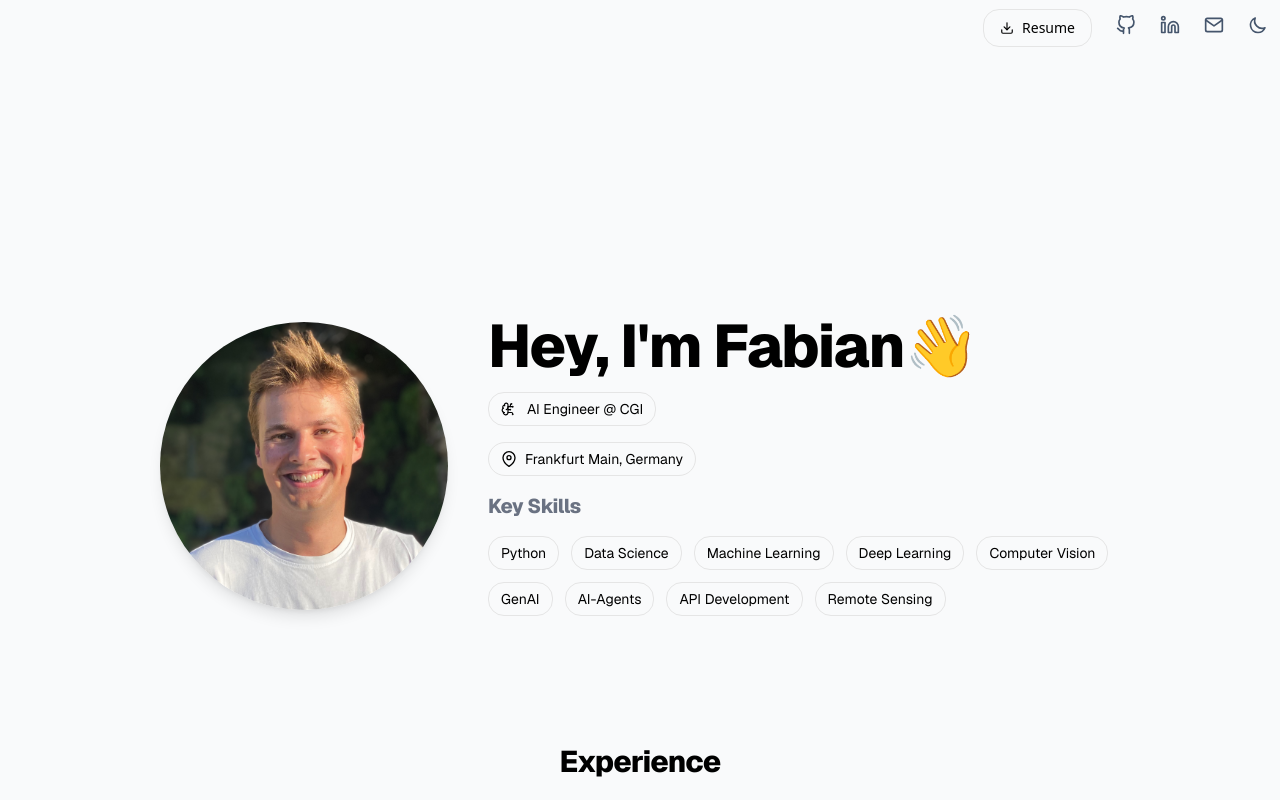
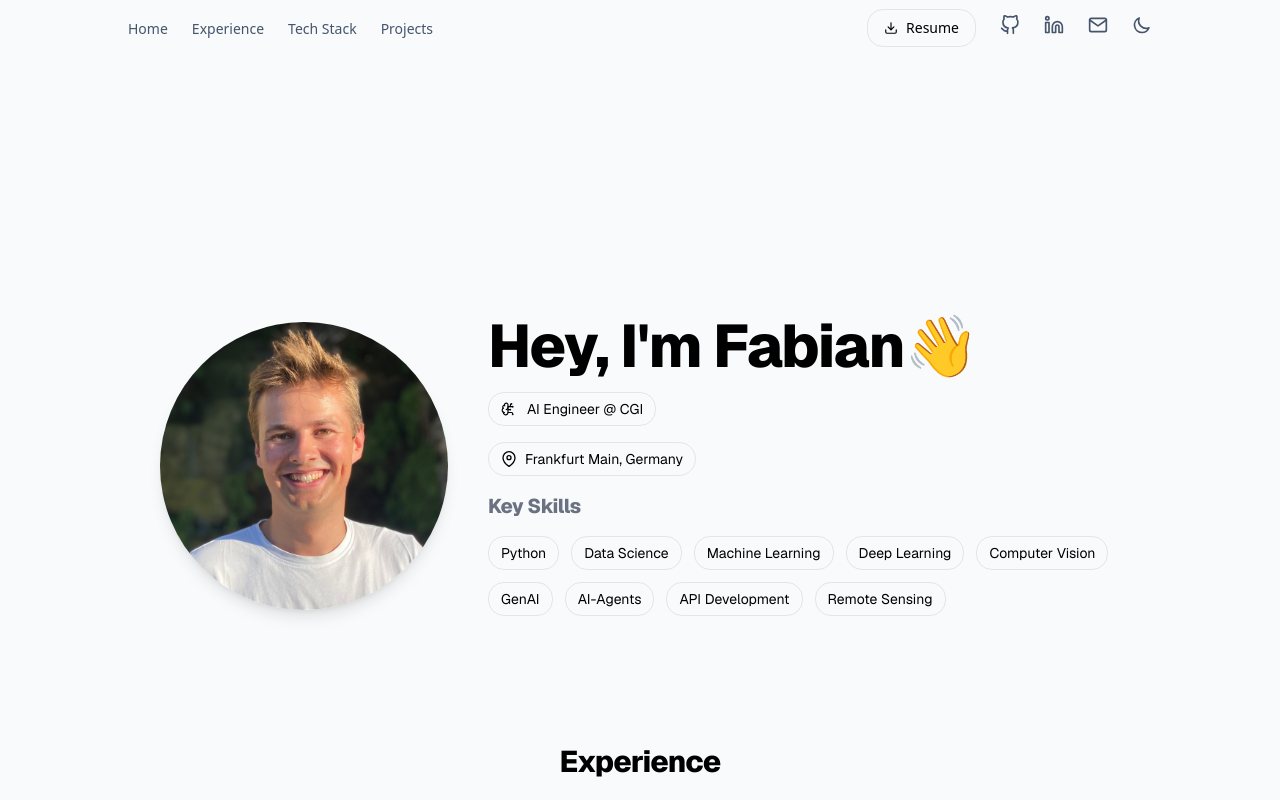
Before and after one commit to Taraman12/portfolio, a Next.js app: page / in a window 1280 px wide. Shown: the top 800 px of the page. Built offline with nearby package versions, Linux system fonts and the light colour scheme.

Commit message:
feat: added TopBar Nav

```diff
--- a/src/app/globals.css
+++ b/src/app/globals.css
@@ -12,6 +12,10 @@
   --background: #ffffff;
   --foreground: #171717;
 } */
+
+html {
+  scroll-behavior: smooth;
+}
 
 @theme inline {
   --color-background: var(--background);
--- a/src/app/page.tsx
+++ b/src/app/page.tsx
@@ -9,13 +9,28 @@ export default function Home() {
   return (
     <div className="font-sans grid grid-rows-[20px_1fr_20px] items-center justify-items-center min-h-screen p-8 pb-20 gap-16 sm:p-20">
       <main className="flex w-full max-w-5xl flex-col gap-[32px] row-start-2 items-center sm:items-start">
+        {/* Home */}
+        <section id="home" className="w-full scroll-mt-24">
           <Hero />
+        </section>
+
+        {/* Experience */}
+        <section id="experience" className="w-full scroll-mt-24">
           <SectionDivider className="pt-0">Experience</SectionDivider>
           <Experience />
+        </section>
+
+        {/* Tech Stack */}
+        <section id="tech-stack" className="w-full scroll-mt-24">
           <SectionDivider>Tech Stack</SectionDivider>
           <Skills />
+        </section>
+
+        {/* Projects */}
+        <section id="projects" className="w-full scroll-mt-24">
           <SectionDivider>Projects</SectionDivider>
           <Projects />
+        </section>
       </main>
     </div>
   );
--- a/src/components/SectionDivider.tsx
+++ b/src/components/SectionDivider.tsx
@@ -10,7 +10,7 @@ const SectionDivider: React.FC<DividerProps> = ({ children, className }) => {
     return (
         <h2
             className={cn(
-                "w-full text-center text-xl font-extrabold tracking-tight sm:text-2xl lg:text-3xl pt-8",
+                "w-full text-center text-xl font-extrabold tracking-tight sm:text-2xl lg:text-3xl p-8",
                 className
             )}
         >
--- a/src/components/TopBar.tsx
+++ b/src/components/TopBar.tsx
@@ -8,7 +8,35 @@ import { TopBarItem } from "./TopBarItem";
 
 export function TopBar() {
     return (
-        <div className="w-full h-14 flex items-center justify-end dark:bg-neutral-900 bg-gray-50">
+        <div className="w-full dark:bg-neutral-900 bg-gray-50">
+            {/* match content edges with main container */}
+            <div className="mx-auto flex h-14 w-full max-w-5xl items-center px-4 md:px-0">
+                {/* Navigation (left) */}
+                <nav className="flex items-center mr-auto" aria-label="Primary">
+                    <TopBarItem>
+                        <a href="#home" className="inline-flex items-center text-sm font-medium text-slate-600 dark:text-slate-300 hover:text-slate-900 dark:hover:text-slate-50 transition-colors">
+                            Home
+                        </a>
+                    </TopBarItem>
+                    <TopBarItem>
+                        <a href="#experience" className="inline-flex items-center text-sm font-medium text-slate-600 dark:text-slate-300 hover:text-slate-900 dark:hover:text-slate-50 transition-colors">
+                            Experience
+                        </a>
+                    </TopBarItem>
+                    <TopBarItem>
+                        <a href="#tech-stack" className="inline-flex items-center text-sm font-medium text-slate-600 dark:text-slate-300 hover:text-slate-900 dark:hover:text-slate-50 transition-colors">
+                            Tech Stack
+                        </a>
+                    </TopBarItem>
+                    <TopBarItem>
+                        <a href="#projects" className="inline-flex items-center text-sm font-medium text-slate-600 dark:text-slate-300 hover:text-slate-900 dark:hover:text-slate-50 transition-colors">
+                            Projects
+                        </a>
+                    </TopBarItem>
+                </nav>
+
+                {/* Actions (right) */}
+                <div className="flex items-center">
                     <TopBarItem>
                         <TopBarMenu />
                     </TopBarItem>
@@ -25,5 +53,7 @@ export function TopBar() {
                         <ThemeSwitcher />
                     </TopBarItem>
                 </div>
+            </div>
+        </div>
     );
 }
--- a/src/components/TopBarItem.tsx
+++ b/src/components/TopBarItem.tsx
@@ -5,5 +5,5 @@ interface TopBarItemProps {
 }
 
 export function TopBarItem({ children }: TopBarItemProps) {
-    return <div className="p-3">{children}</div>;
+    return <div className="px-3 py-3 first:pl-0 last:pr-0">{children}</div>;
 }
```
Lines whose indentation alone changed are shown as unchanged.
